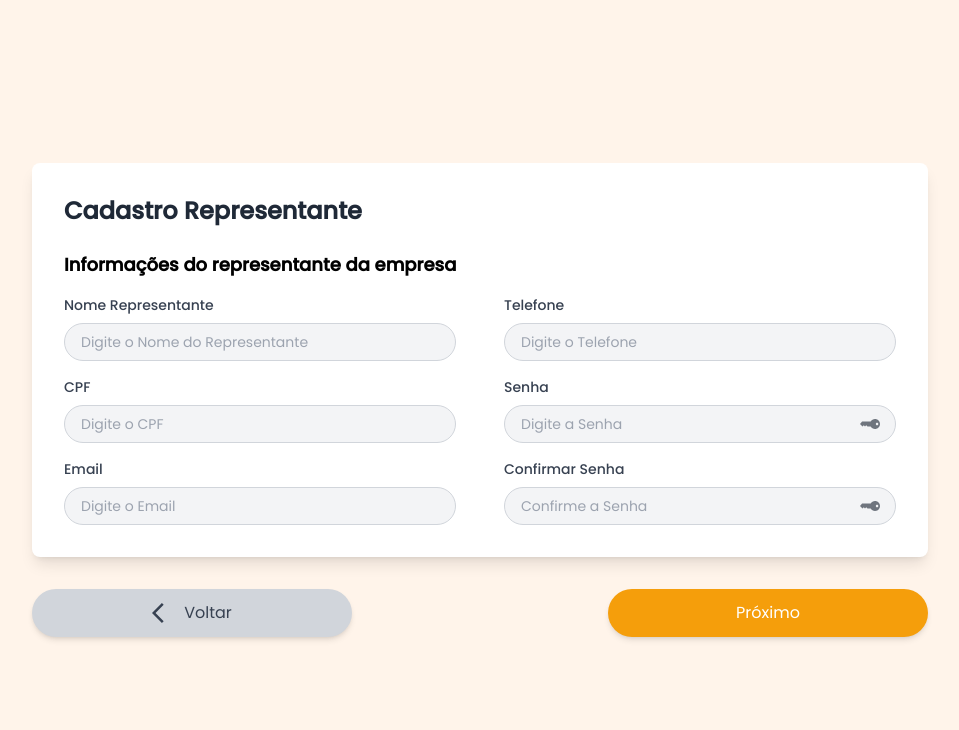
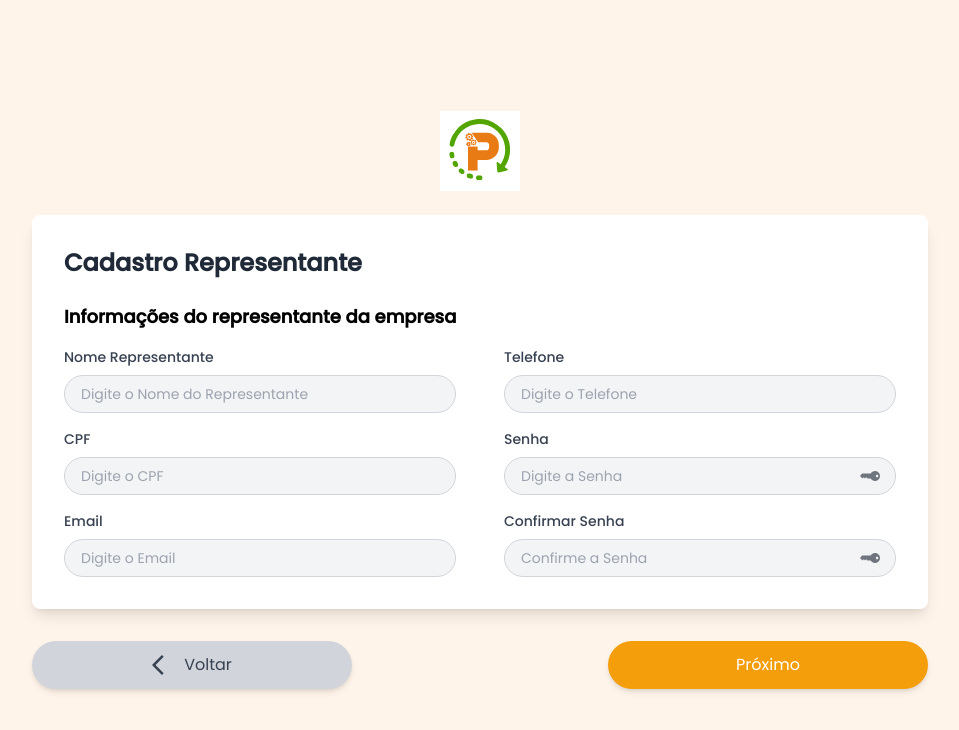
Before and after one commit to AGES-2024-2-SOPA/front, a React (Vite) app: page /cadastro-representante in a window 1280 px wide. Shown: the top 730 px of the page, without its empty margins (160-1119 px from the left). Built offline with nearby package versions, Linux system fonts and the light colour scheme; sample sign-in values are in the browser's storage.

Commit message:
feat: add logo

```diff
--- a/src/pages/cadastroFerroVelho/cadastroFerroVelhos.tsx
+++ b/src/pages/cadastroFerroVelho/cadastroFerroVelhos.tsx
@@ -9,6 +9,8 @@ import { z } from 'zod';
 import axios from 'axios';
 import ArrowBackIosIcon from '@mui/icons-material/ArrowBackIos';
 import { FormDataContext } from '../../contexts/FormDataContext';
+
+// Remova a importação direta do arquivo SVG
 
 interface FormData {
   nomeEmpresa: string;
@@ -108,6 +110,10 @@ const CadastroFerroVelho: React.FC = () => {
 
   return (
     <div className="relative flex flex-col justify-center items-center min-h-screen bg-[#FFF4EA]">
+      {/* Usando a referência direta para a logo no caminho correto */}
+      <div className="flex justify-center mb-6">
+        <img src="/logo.svg" alt="Logo" className="w-20 h-auto" />
+      </div>
       <div className="w-full max-w-4xl">
         <div className="bg-white p-8 rounded-lg shadow-lg">
           <form id="cadastro-ferro-velho-form">
--- a/src/pages/cadastroRepresentante/cadastroRepresentante.tsx
+++ b/src/pages/cadastroRepresentante/cadastroRepresentante.tsx
@@ -70,6 +70,9 @@ const CadastroRepresentante: React.FC = () => {
 
   return (
     <div className="relative flex flex-col justify-center items-center min-h-screen bg-[#FFF4EA]">
+      <div className="flex justify-center mb-6">
+        <img src="/logo.svg" alt="Logo" className="w-20 h-auto" />
+      </div>
       <div className="w-full max-w-4xl">
         <div className="bg-white p-8 rounded-lg shadow-lg">
           <form id="cadastro-form">
```
Also changed, not shown: public/logo.svg (added).
